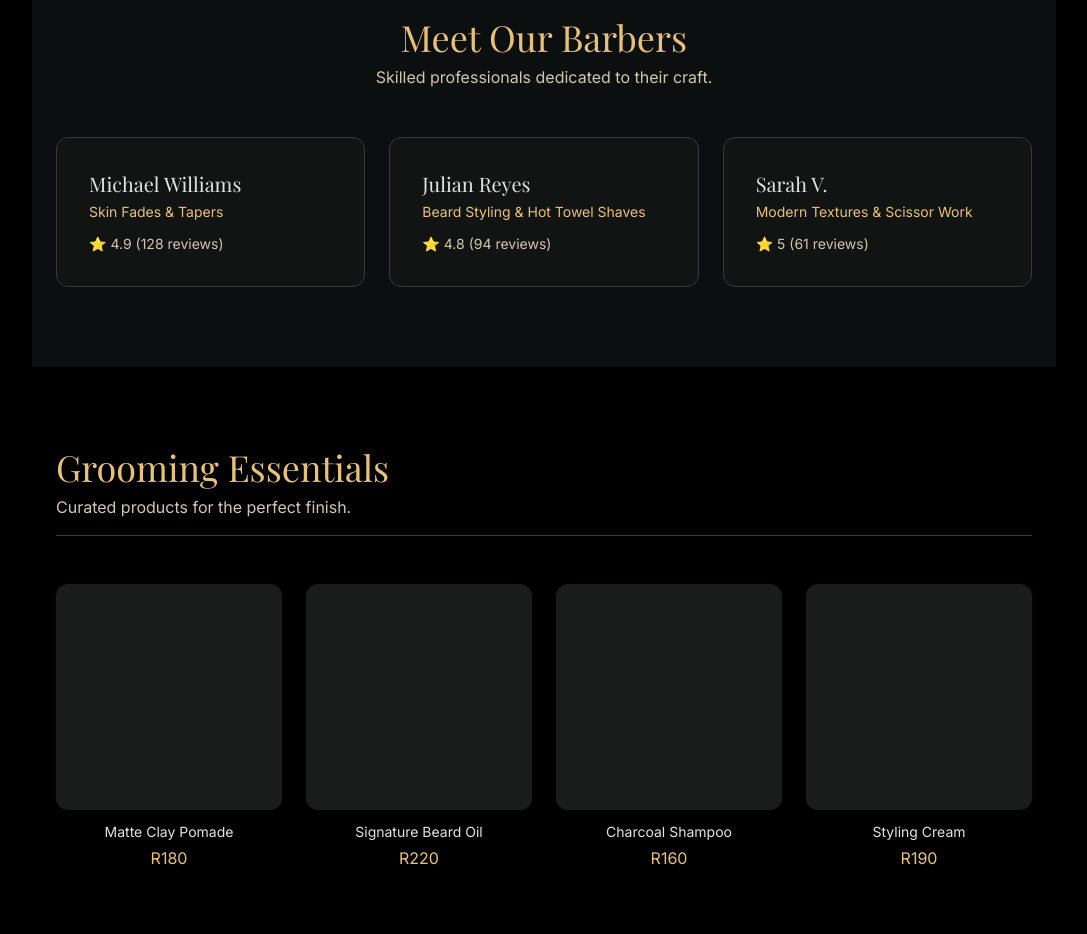
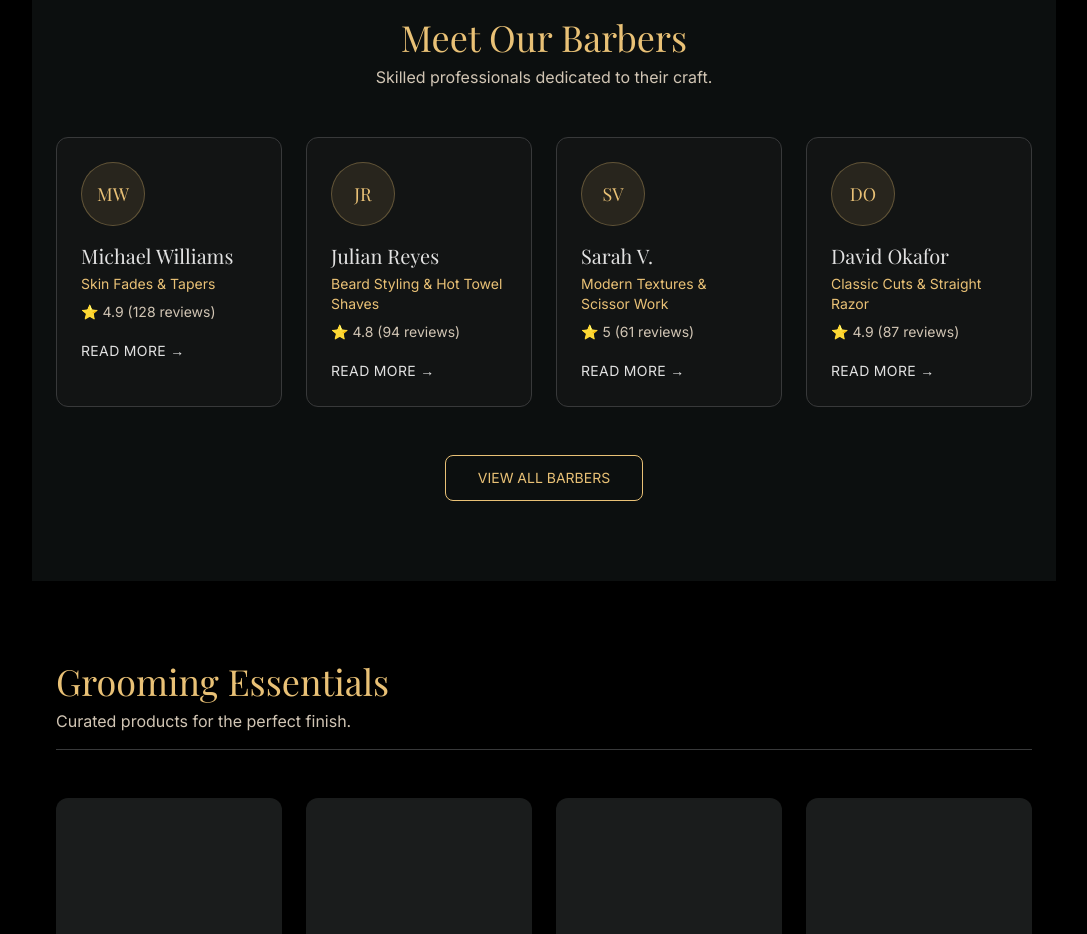
Before and after one commit to aidan-g-barends/The_HairBra, a React (Vite) app: page / in a window 1280 px wide. Shown: the part 1680-2614 px from the top of the page, without its empty margins (96-1183 px from the left). Built offline with nearby package versions, Linux system fonts and the light colour scheme.

Commit message:
update barbers page

```diff
--- a/src/components/layout/home/Barbers.jsx
+++ b/src/components/layout/home/Barbers.jsx
@@ -1,26 +1,15 @@
+import { Link } from 'react-router-dom'
+
 const barbers = [
-  {
-    id: 1,
-    name: 'Michael Williams',
-    specialty: 'Skin Fades & Tapers',
-    rating: 4.9,
-    reviews: 128,
-  },
-  {
-    id: 2,
-    name: 'Julian Reyes',
-    specialty: 'Beard Styling & Hot Towel Shaves',
-    rating: 4.8,
-    reviews: 94,
-  },
-  {
-    id: 3,
-    name: 'Sarah V.',
-    specialty: 'Modern Textures & Scissor Work',
-    rating: 5.0,
-    reviews: 61,
-  },
+  { id: 1, name: 'Michael Williams', specialty: 'Skin Fades & Tapers', rating: 4.9, reviews: 128 },
+  { id: 2, name: 'Julian Reyes', specialty: 'Beard Styling & Hot Towel Shaves', rating: 4.8, reviews: 94 },
+  { id: 3, name: 'Sarah V.', specialty: 'Modern Textures & Scissor Work', rating: 5.0, reviews: 61 },
+  { id: 4, name: 'David Okafor', specialty: 'Classic Cuts & Straight Razor', rating: 4.9, reviews: 87 },
 ]
+
+function getInitials(name) {
+  return name.split(' ').map((n) => n[0]).join('').slice(0, 2)
+}
 
 function Barbers() {
   return (
@@ -30,20 +19,38 @@ function Barbers() {
         Skilled professionals dedicated to their craft.
       </p>
 
-      <div className="grid md:grid-cols-3 gap-6">
+      <div className="grid md:grid-cols-2 lg:grid-cols-4 gap-6">
         {barbers.map((barber) => (
           <div
             key={barber.id}
-            className="bg-surface-dim border border-surface-bright rounded-xl p-8 text-left"
+            className="bg-surface-dim border border-surface-bright rounded-xl p-6 text-left hover:bg-surface-container transition-colors duration-300"
           >
+            <div className="w-16 h-16 rounded-full bg-primary/10 border border-primary/30 flex items-center justify-center mb-4">
+              <span className="font-display text-primary text-lg">{getInitials(barber.name)}</span>
+            </div>
+
             <h3 className="font-display text-xl text-on-surface mb-1">{barber.name}</h3>
-            <p className="font-body text-primary text-sm mb-3">{barber.specialty}</p>
-            <p className="font-body text-on-surface-variant text-sm">
+            <p className="font-body text-primary text-sm mb-2">{barber.specialty}</p>
+            <p className="font-body text-on-surface-variant text-sm mb-4">
               ⭐ {barber.rating} ({barber.reviews} reviews)
             </p>
+
+            <Link
+              to={`/barbers/${barber.id}`}
+              className="font-body text-on-surface text-sm uppercase tracking-wide hover:text-primary transition-colors"
+            >
+              Read More →
+            </Link>
           </div>
         ))}
       </div>
+
+      <Link
+        to="/barbers"
+        className="inline-block mt-12 border border-primary text-primary font-body uppercase text-sm px-8 py-3 rounded-lg hover:bg-surface-container-highest transition-colors"
+      >
+        View All Barbers
+      </Link>
     </section>
   )
 }
```
